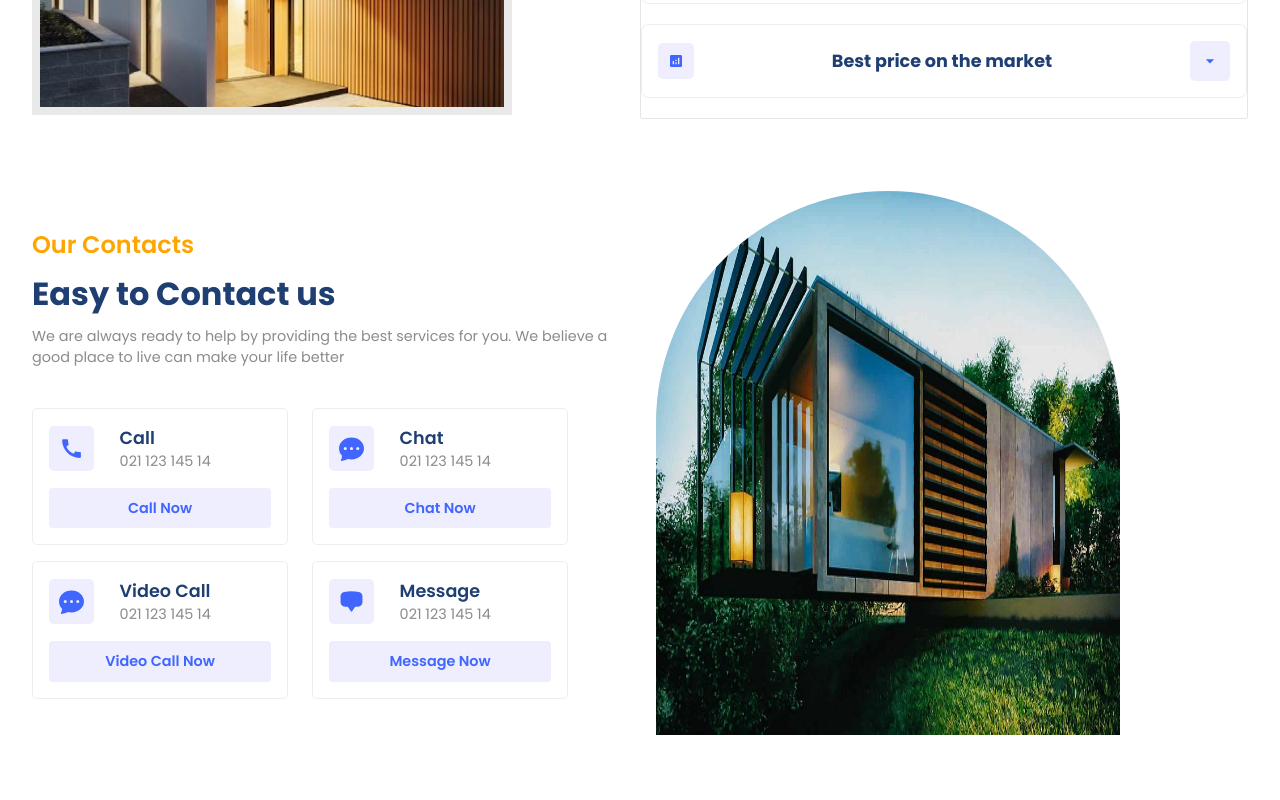
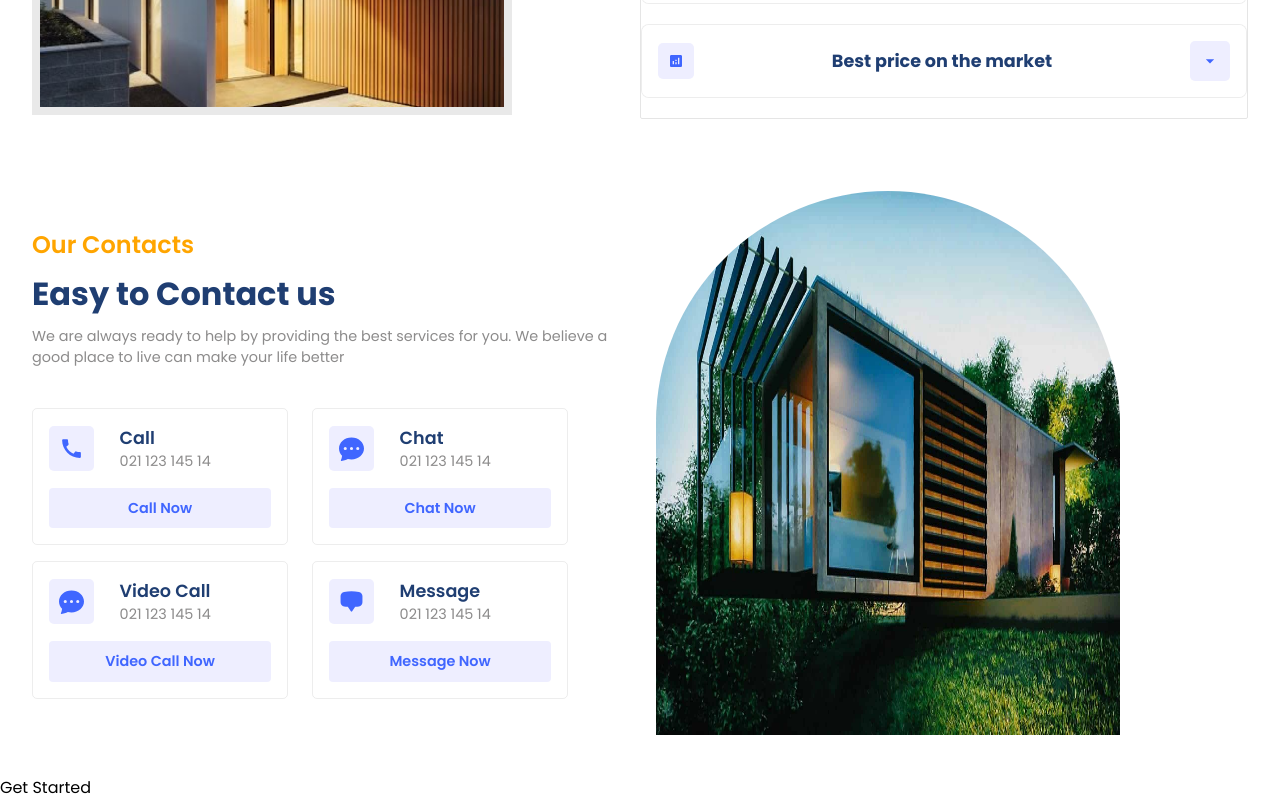
Before and after one commit to noahnoahnoahtran/Web_Dev, a React (Create React App) app in the folder Website/8_real_estate/: page / in a window 1280 px wide. Shown: the part 1928-2728 px from the top of the page. Before the commit the page ends 2703 px from the top, so only its background shows below. Built offline with nearby package versions, Linux system fonts and the light colour scheme.

Commit message:
chore(getstarted): create get started structure and import libs

```diff
--- a/Website/8_real_estate/src/App.jsx
+++ b/Website/8_real_estate/src/App.jsx
@@ -3,8 +3,9 @@ import Hero from "./components/Hero/Hero";
 import Companies from "./components/Companies/Companies";
 import Residencies from "./components/Residencies/Residencies";
 import Value from "./components/Value/Value";
+import Contact from "./components/Contact/Contact";
+import GetStarted from "./components/GetStarted/GetStarted";
 import "./App.css";
-import Contact from "./components/Contact/Contact";
 
 function App() {
   return (
@@ -18,6 +19,7 @@ function App() {
       <Residencies />
       <Value />
       <Contact />
+      <GetStarted />
     </div>
   );
 }
--- /dev/null
+++ b/Website/8_real_estate/src/components/GetStarted/GetStarted.jsx
@@ -0,0 +1,8 @@
+import React, { useState } from "react";
+import "./GetStarted.css";
+
+function GetStarted() {
+  return <div>Get Started</div>;
+}
+
+export default GetStarted;
```
Also changed, not shown: Website/8_real_estate/src/components/GetStarted/GetStarted.css (added).
